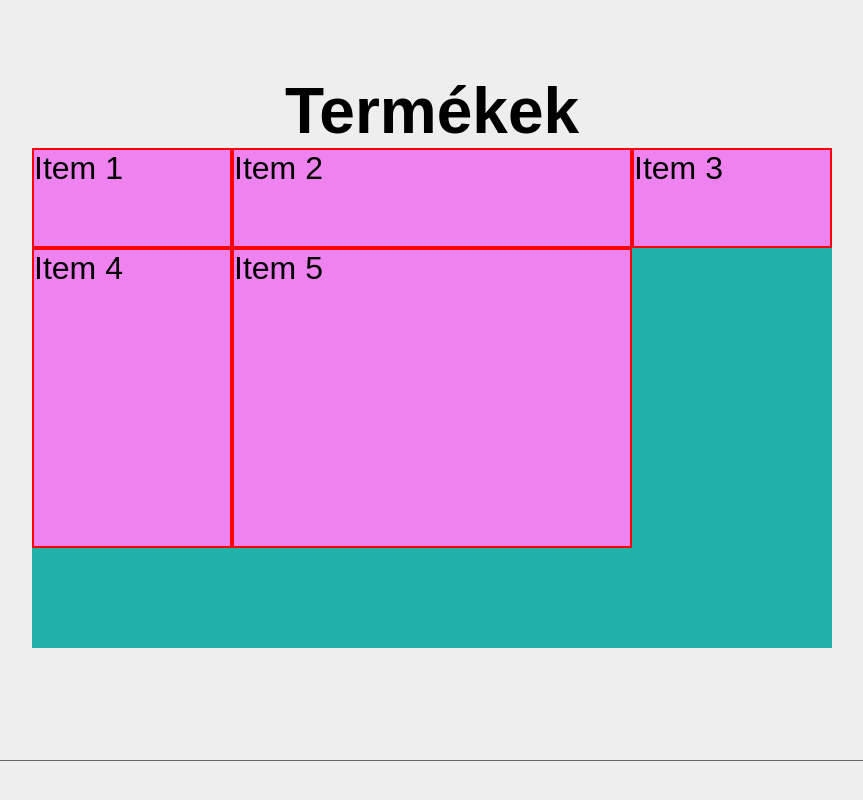
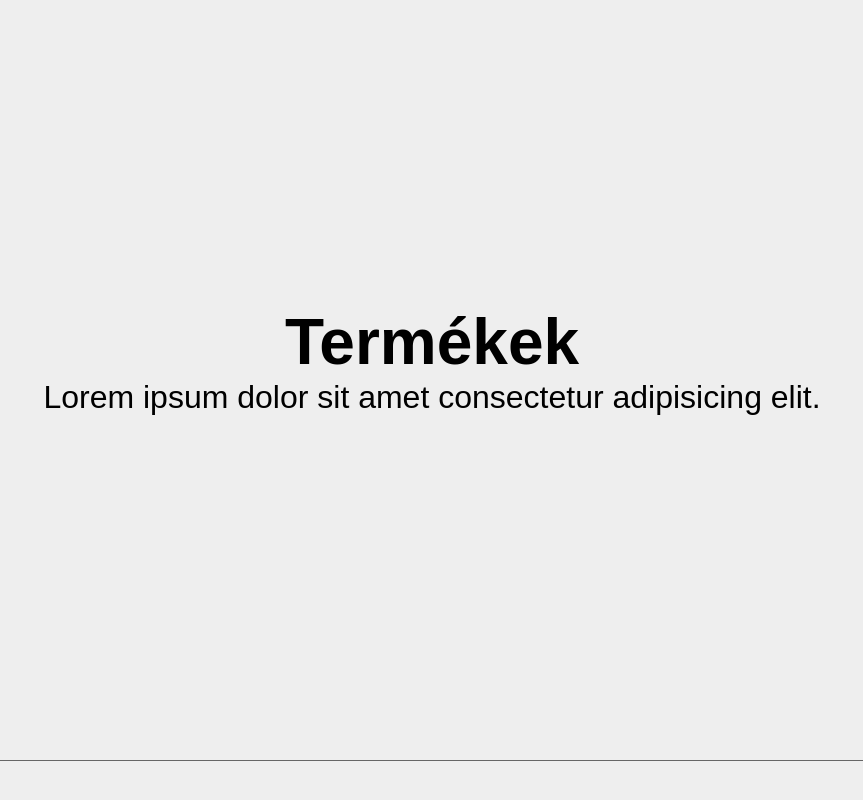
Before and after one commit to patrikradvanyi/int_tech_3, a plain HTML site: page flexbox/index.html in a window 1280 px wide. Shown: the part 839-1639 px from the top of the page, without its empty margins (208-1071 px from the left). Drawn offline with Linux system fonts and the light colour scheme; a web font is replaced by a local one.

```diff
--- a/flexbox/index.html
+++ b/flexbox/index.html
@@ -26,13 +26,7 @@
         </section>
         <section class="page-section" id="termekek">
             <h2>Termékek</h2>
-            <div class="container">
-                <div class="container__item">Item 1</div>
-                <div class="container__item">Item 2</div>
-                <div class="container__item">Item 3</div>
-                <div class="container__item">Item 4</div>
-                <div class="container__item">Item 5</div>
-            </div>
+	    <p>Lorem ipsum dolor sit amet consectetur adipisicing elit.</p>
         </section>
         <section class="page-section" id="harmadik">
             <h2>Harmadik</h2>
--- a/flexbox/style.css
+++ b/flexbox/style.css
@@ -89,17 +89,3 @@
 .navbar__item--cta a:hover {
     color: white;
 }
-
-.container {
-    display: grid;
-    width: 800px;
-    grid-template-columns: 1fr 2fr 1fr;
-    grid-template-rows: 100px 300px 100px;
-    background-color: lightseagreen;
-}
-
-.container__item {
-    font-size: 2rem;
-    background-color: violet;
-    border: 2px solid red;
-}
```
